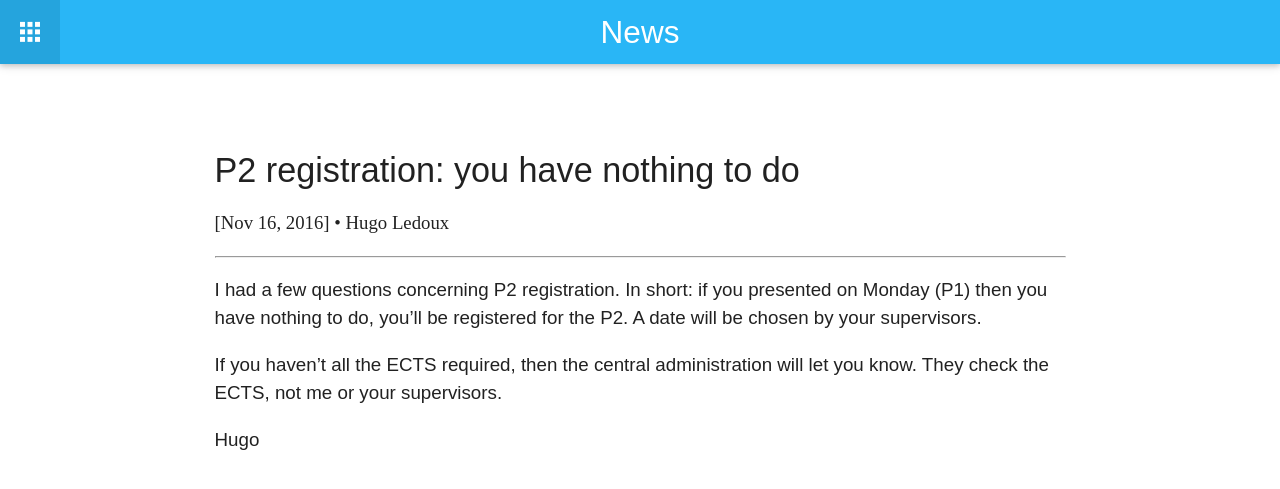
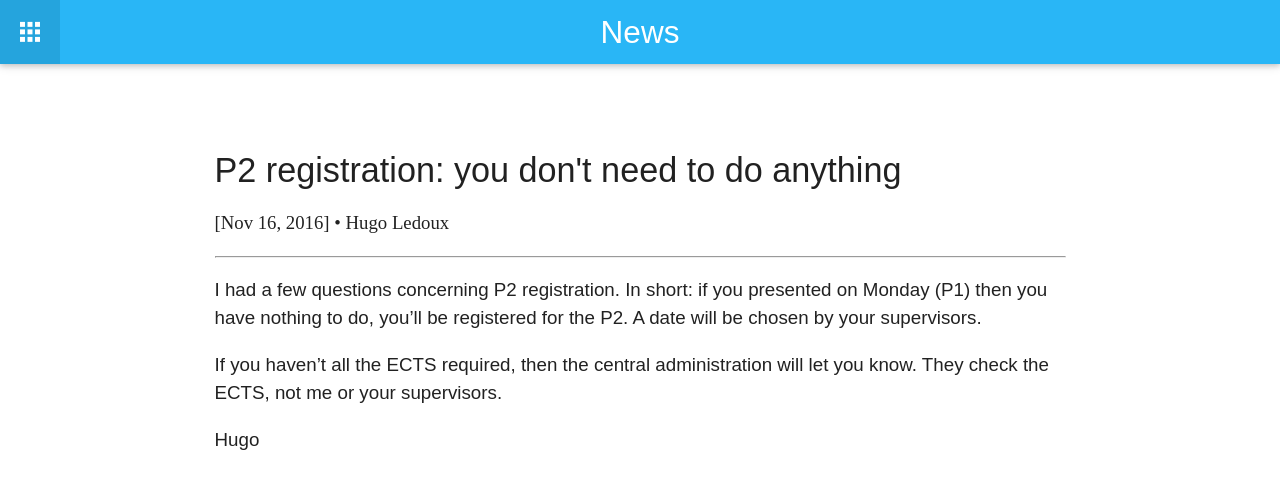
Before and after one commit to tudelft3d/geo2020, a Jekyll site: the page built from _posts/2016-11-16-P2-registration.md, in a window 1280 px wide. Shown: the top 489 px of the page. Built offline with Jekyll 4.4.1, drawn with Linux system fonts in a browser that asks for light colours; nearby versions of some CDN libraries.

Commit message:
typo fixed

```diff
--- a/_posts/2016-11-16-P2-registration.md
+++ b/_posts/2016-11-16-P2-registration.md
@@ -1,6 +1,6 @@
 ---
 layout: post
-title:  "P2 registration: you have nothing to do"
+title:  "P2 registration: you don't need to do anything"
 author: Hugo Ledoux
 date:   2016-11-16 17:43
 ---
```
